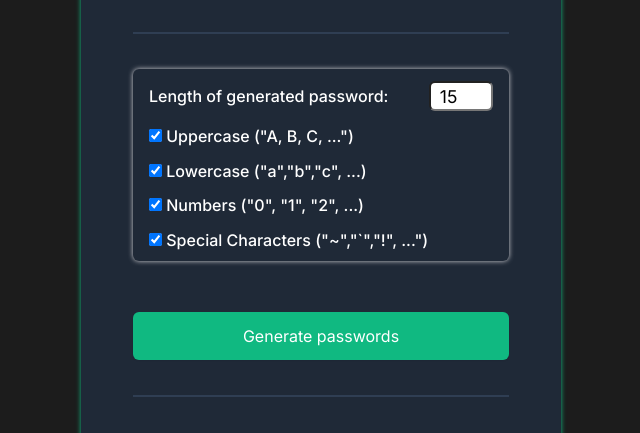
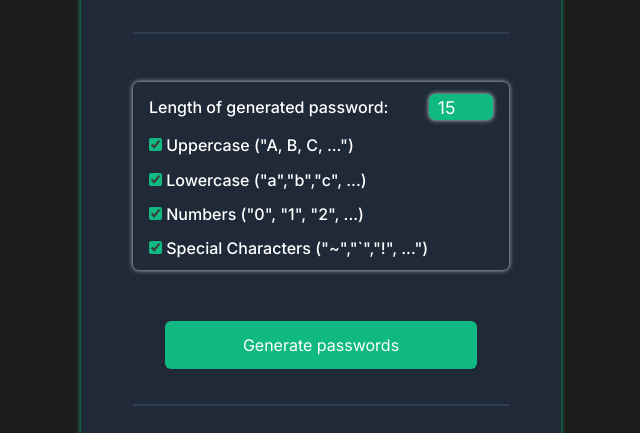
Before and after one commit to fstabel1773/Scrimba_PasswordGenerator, a website built with Vite: page index.html in a window 1280 px wide. Shown: the part 303-736 px from the top of the page, without its empty margins (319-959 px from the left). Built offline with nearby package versions, Linux system fonts and the light colour scheme.

Commit message:
style: harmonize style and clean up css

```diff
--- a/index.css
+++ b/index.css
@@ -67,19 +67,39 @@ h1 {
     border-radius: 6px;
 }
 
-.pw-settings {
-    width: 100%;
-    padding: 0.75em 1em;
+.pw-settings,
+.pw-area {
+    gap: 1em;
+}
+
+.pw-settings,
+.pw-container,
+.pw-area,
+.pw-setting-length
+ {
     display: flex;
-    flex-direction: column;
-    gap: 1em;
+}
+
+.pw-settings,
+#pw-setting-length,
+.pw-area {
     box-shadow: 0 0 5px #D5D4D8;
 }
 
+.pw-settings {
+    width: 100%;
+    margin-top: 3em;
+    padding: 0.75em 1em;
+    flex-direction: column;
+}
+
+.pw-setting-length,
+.pw-area {
+    align-items: center;
+}
+
 .pw-setting-length {
-    display: flex;
     justify-content: space-between;
-    align-items: center;
 }
 
 #pw-setting-length {
@@ -87,16 +107,20 @@ h1 {
     font-family: inherit;
     font-size: 1.1rem;
     padding: 0.25em 0 0.1em 0.5em;
+    background-color: #10B981;
+    color: inherit;
+    border: none;
 }
 
 #pw-generator-btn,
-.pw-container {
-    width: 100%;
+.pw-area {
+    padding: 0.5em 1em;
 }
 
 #pw-generator-btn {
-    margin-top: 3.2em;
-    padding: 0.5em 1em;
+    display: block;
+    width: 83%;
+    margin: 3.2em auto 0 auto;
     min-height: 3em;
     background: #10B981;
     line-height: 1.5;
@@ -112,21 +136,20 @@ h1 {
     transform: scale(1.2);
 }
 
-
 .pw-container {
+    width: 100%;
     margin-top: 2.44em;
-    display: flex;
     flex-direction: column;
     gap: 0.75em;
 }
 
+input[type="checkbox"] {
+    accent-color: #10B981;
+}
+
 .pw-area {
     min-height: 3em;
-    display: flex;
-    align-items: center;
     justify-content: center;
-    gap: 1em;
-    padding: 0.5em 1em;
     line-height: 2;
     background: #273549;
 }
@@ -139,13 +162,3 @@ h1 {
 .mask {
     -webkit-text-security: disc !important;
 }
-
-
-/* =================
-    Media queries
-   ================= */
-
-@media (min-width: 650px) {
-
-
-}
```
